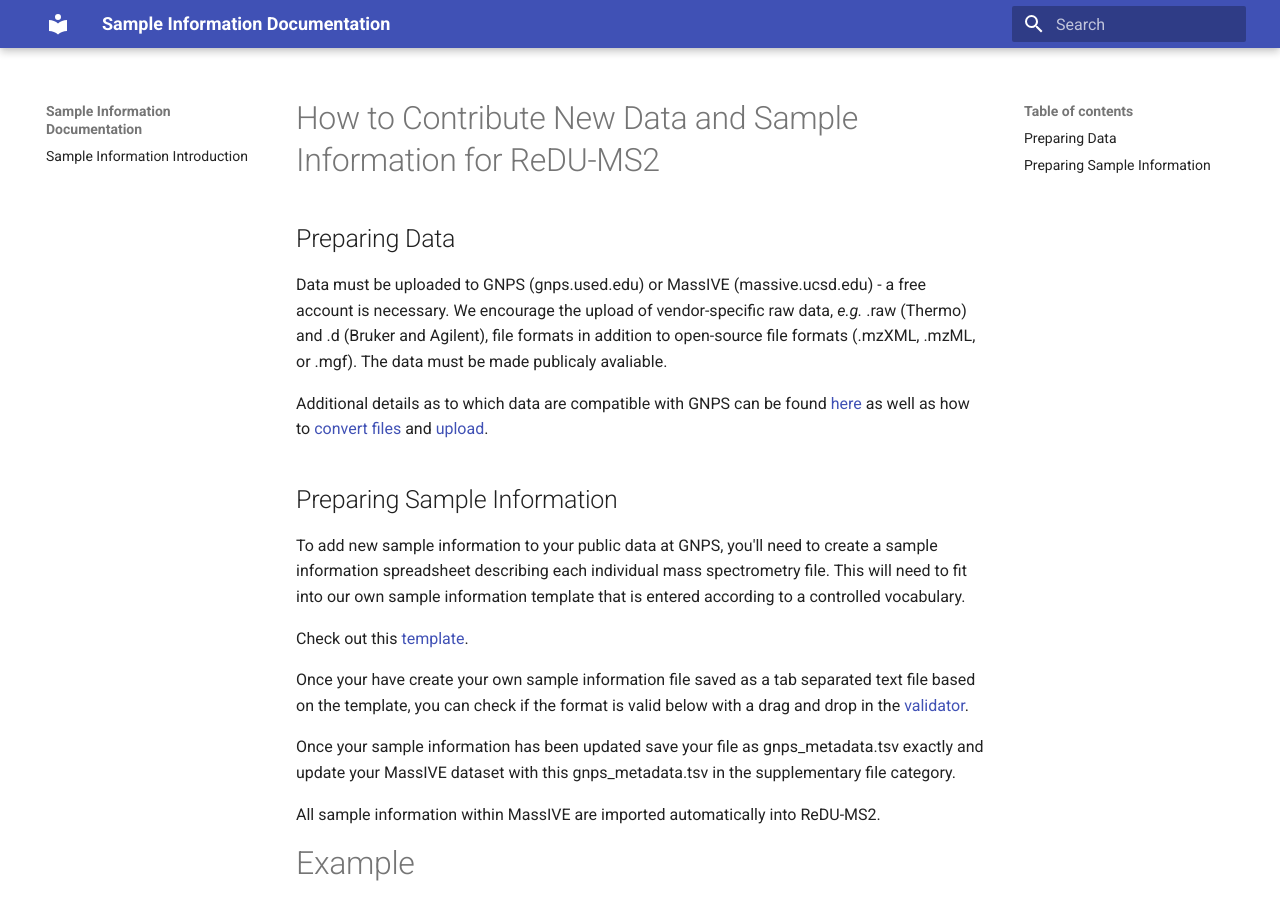
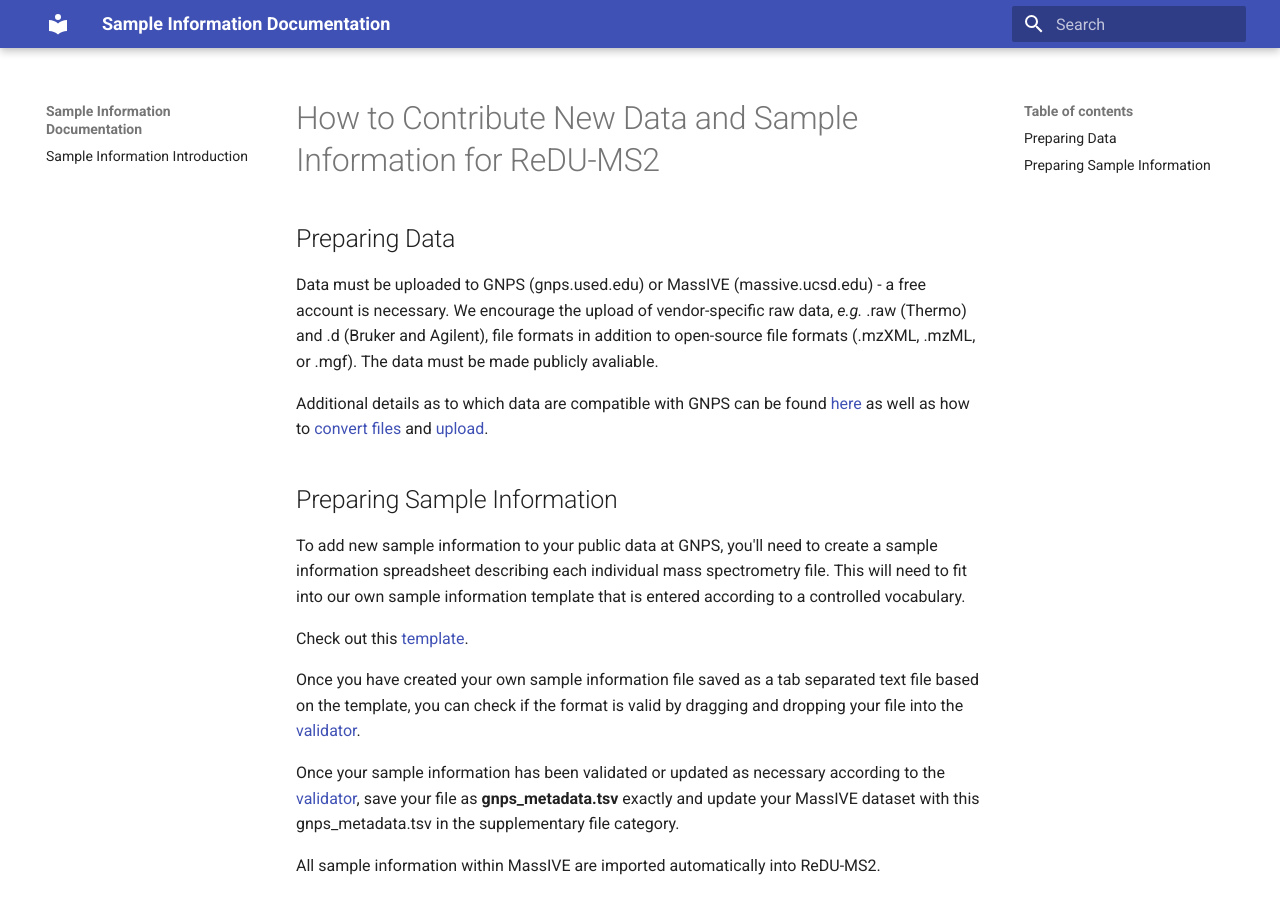
Before and after one commit to mwang87/ReDU-MS2-Documentation, an MkDocs documentation site: the page built from docs/HowtoContribute.md, in a window 1280 px wide and 900 px high. Built offline with MkDocs 1.6.1 and Material for MkDocs 9.7.7, drawn with Linux system fonts in a browser that asks for light colours; old or Windows-style settings are respelled for this version of MkDocs.

Commit message:
Update HowtoContribute.md
Minor edits made to text/spelling

```diff
--- a/docs/HowtoContribute.md
+++ b/docs/HowtoContribute.md
@@ -1,7 +1,7 @@
 # How to Contribute New Data and Sample Information for ReDU-MS2
 
 ## Preparing Data
-Data must be uploaded to GNPS (gnps.used.edu) or MassIVE (massive.ucsd.edu) - a free account is necessary. We encourage the upload of vendor-specific raw data, *e.g.* .raw (Thermo) and .d (Bruker and Agilent), file formats in addition to open-source file formats (.mzXML, .mzML, or .mgf). The data must be made publicaly avaliable.
+Data must be uploaded to GNPS (gnps.used.edu) or MassIVE (massive.ucsd.edu) - a free account is necessary. We encourage the upload of vendor-specific raw data, *e.g.* .raw (Thermo) and .d (Bruker and Agilent), file formats in addition to open-source file formats (.mzXML, .mzML, or .mgf). The data must be made publicly avaliable.
 
 Additional details as to which data are compatible with GNPS can be found [here](https://github.com/CCMS-UCSD/GNPSDocumentation/blob/master/docs/isgnpsright.md) as well as how to [convert files](https://github.com/CCMS-UCSD/GNPSDocumentation/blob/master/docs/fileconversion.md) and [upload](https://github.com/CCMS-UCSD/GNPSDocumentation/blob/master/docs/fileupload.md).
 
@@ -10,9 +10,9 @@
 
 Check out this [template](https://docs.google.com/spreadsheets/d/1xEYFvAR6GlB-Gv3OFr2xgnpNhhe6dznn7h0489HIReY/edit?usp=sharing).
 
-Once your have create your own sample information file saved as a tab separated text file based on the template, you can check if the format is valid below with a drag and drop in the [validator](http://dorresteinappshub.ucsd.edu:5005/addmetadata).
+Once you have created your own sample information file saved as a tab separated text file based on the template, you can check if the format is valid by dragging and dropping your file into the [validator](http://dorresteinappshub.ucsd.edu:5005/addmetadata).
 
-Once your sample information has been updated save your file as gnps_metadata.tsv exactly and update your MassIVE dataset with this gnps_metadata.tsv in the supplementary file category.
+Once your sample information has been validated or updated as necessary according to the [validator](http://dorresteinappshub.ucsd.edu:5005/addmetadata), save your file as **gnps_metadata.tsv** exactly and update your MassIVE dataset with this gnps_metadata.tsv in the supplementary file category.
 
 All sample information within MassIVE are imported automatically into ReDU-MS2.
 
```
